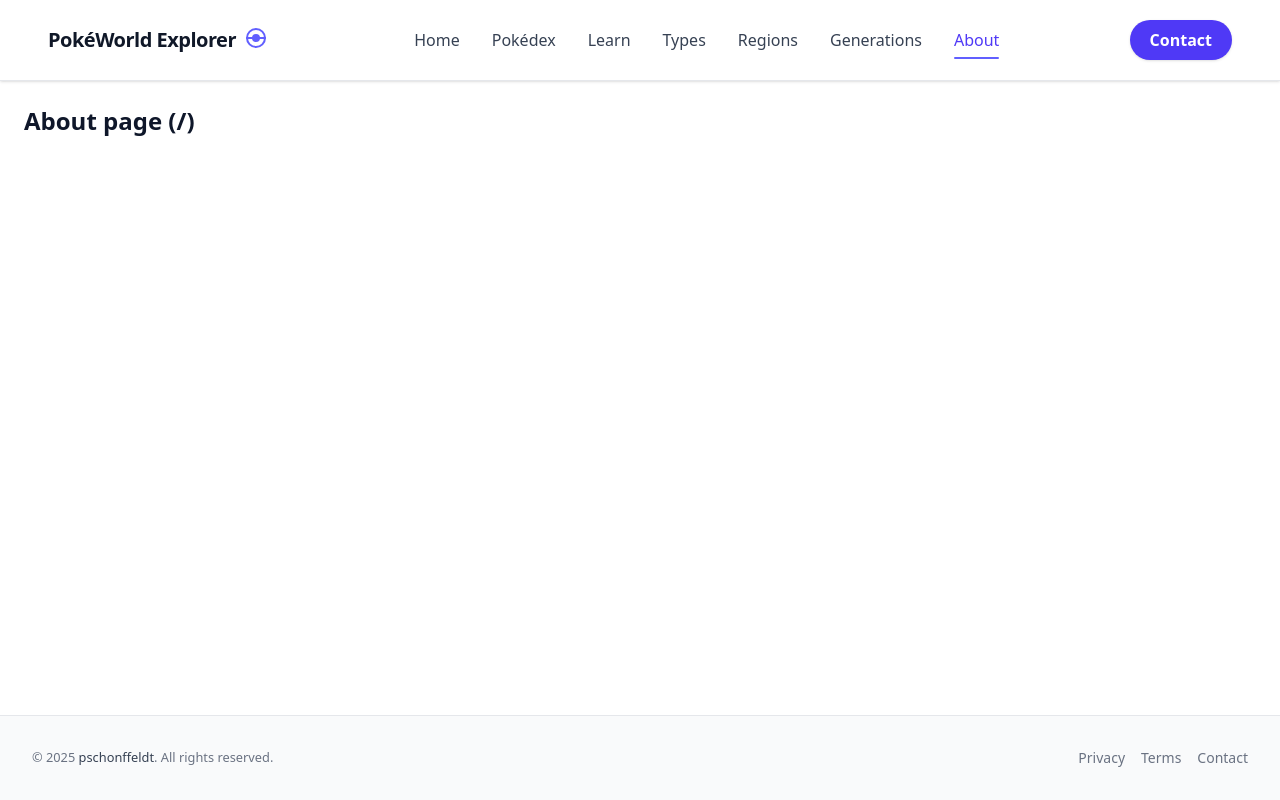
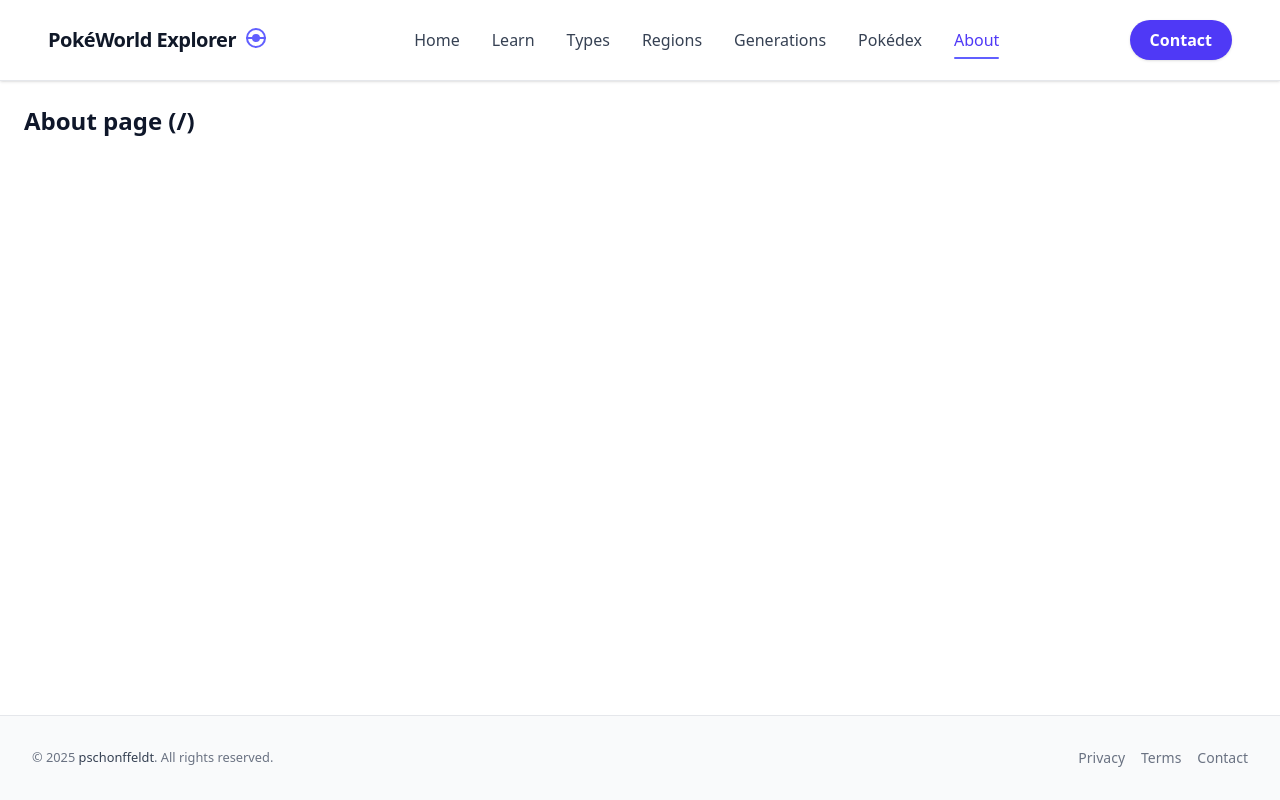
Before and after one commit to pschonffeldt/pokedex-2, a Next.js app: page /about in a window 1280 px wide. Built offline with nearby package versions, Linux system fonts and the light colour scheme.

Commit message:
Update naigation bar

```diff
--- a/src/components/marketing-header.tsx
+++ b/src/components/marketing-header.tsx
@@ -5,11 +5,11 @@ import { usePathname } from 'next/navigation';
 
 const routes = [
   { label: 'Home', path: '/' },
-  { label: 'Pokédex', path: '/pokedex' },
   { label: 'Learn', path: '/learn' },
   { label: 'Types', path: '/learn/pokemon-types' },
   { label: 'Regions', path: '/learn/pokemon-regions' },
   { label: 'Generations', path: '/learn/pokemon-generations' },
+  { label: 'Pokédex', path: '/pokedex' },
   { label: 'About', path: '/about' },
 ];
 
```
